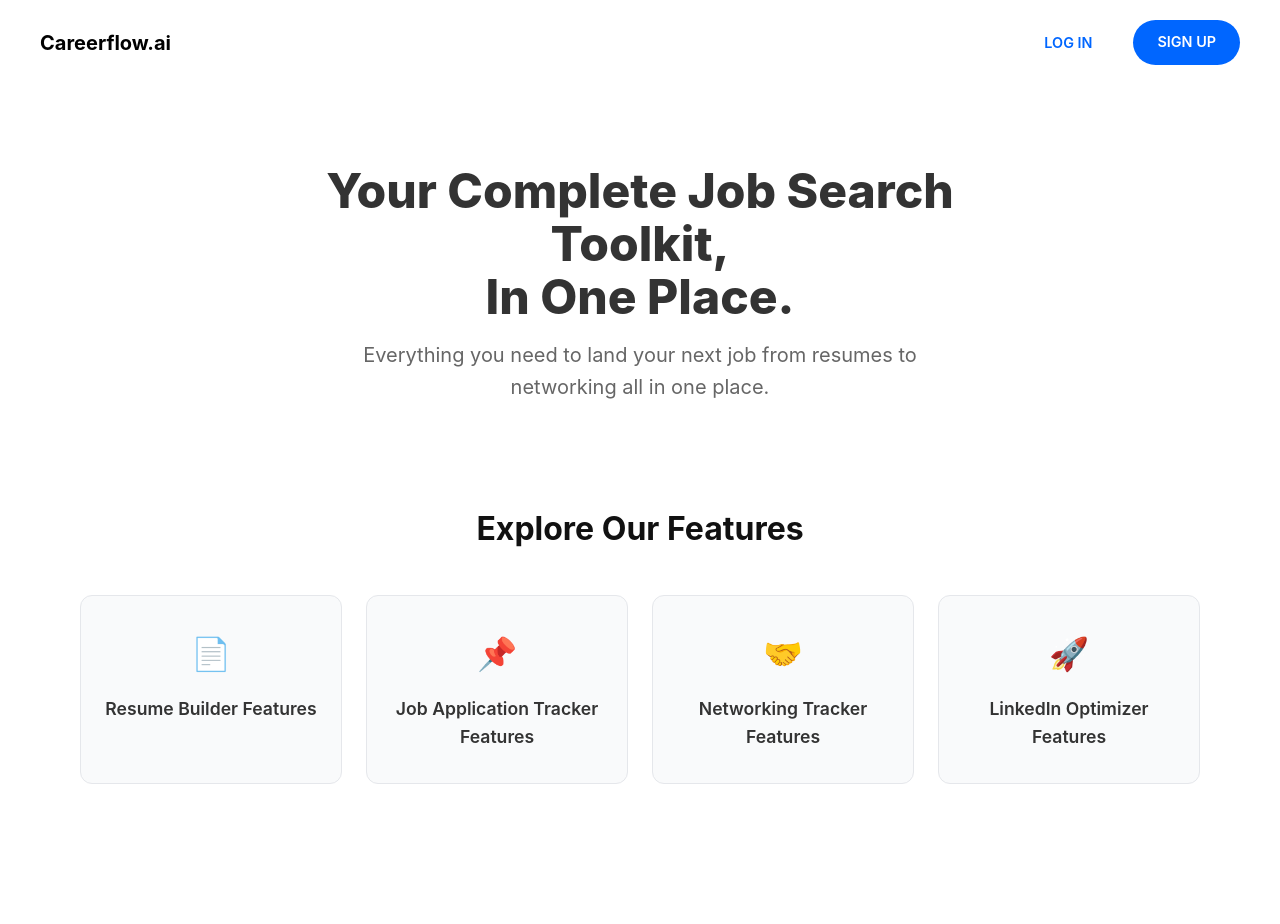
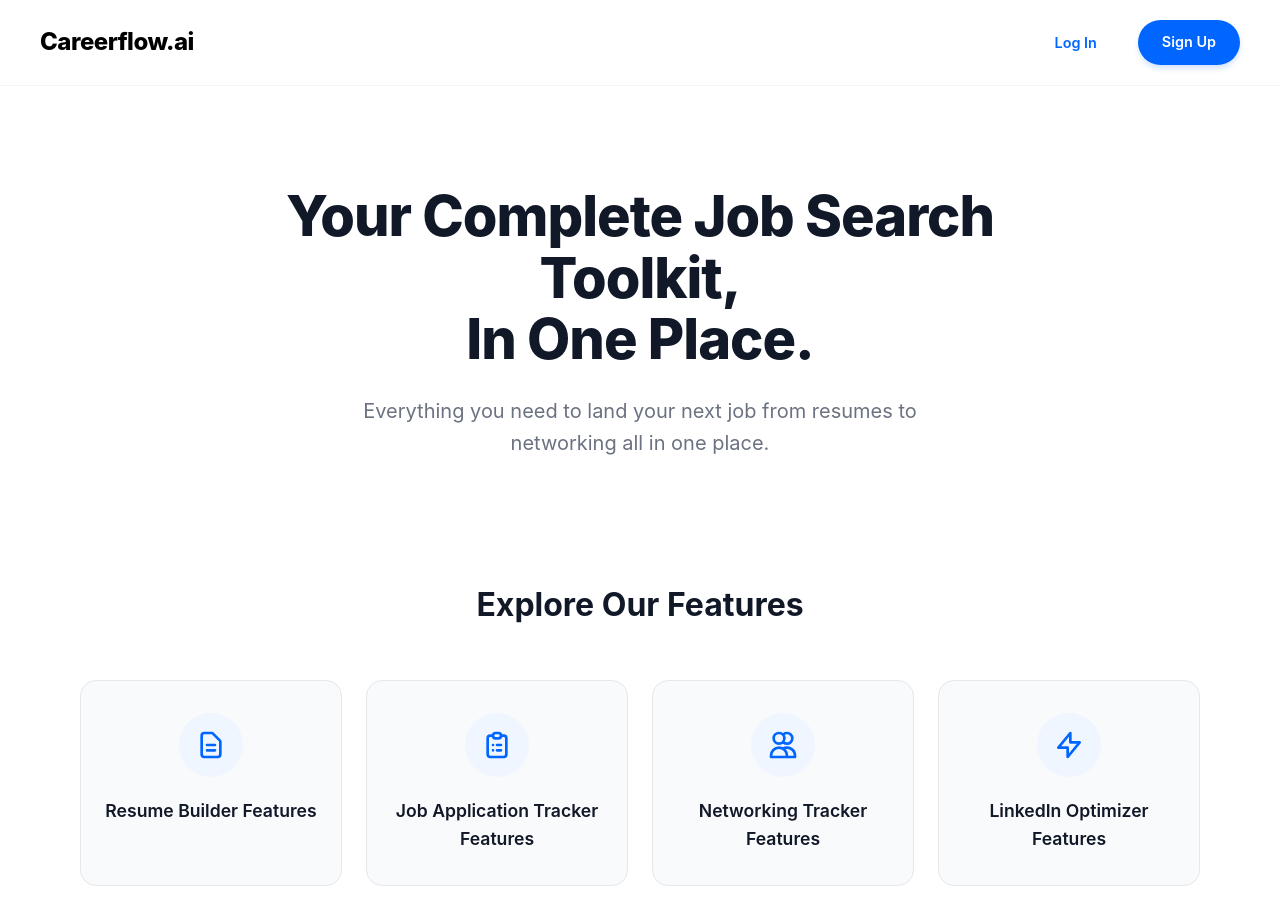
Before and after one commit to moboutrig/careerflow, a website: page index.html in a window 1280 px wide. Before the commit the page ends 824 px from the top, so only its background shows below. Drawn offline with Linux system fonts and the light colour scheme.

Commit message:
Update index.html

```diff
--- a/index.html
+++ b/index.html
@@ -4,29 +4,29 @@
     <meta charset="UTF-8">
     <meta name="viewport" content="width=device-width, initial-scale=1.0">
 
-    <!-- 1. FIXED CANONICAL (Matches your current URL for the audit) -->
+    <!-- 1. CANONICAL URL -->
     <link rel="canonical" href="https://careerflow-nine.vercel.app/">
 
-    <!-- 2. ADDED FAVICON -->
-    <!-- Place a file named 'favicon.ico' in your root/public folder -->
+    <!-- 2. FAVICON -->
     <link rel="icon" type="image/x-icon" href="/favicon.ico">
     <link rel="shortcut icon" href="/favicon.ico">
 
     <!-- SEO METADATA -->
-    <title>Careerflow.ai | The All-in-One AI Job Search Toolkit & Resume Builder</title>
+    <title>Careerflow.ai | The All-in-One AI Job Search Toolkit</title>
     <meta name="description" content="Accelerate your career with Careerflow.ai. The complete toolkit for resume building, LinkedIn optimization, and job application tracking. Sign up for free today.">
     <meta name="keywords" content="Resume Builder, Job Tracker, LinkedIn Optimizer, AI Career Tool, Job Search CRM">
     <meta name="robots" content="index, follow">
 
-    <!-- SOCIAL GRAPH -->
+    <!-- SOCIAL GRAPH (Open Graph) -->
     <meta property="og:type" content="website">
     <meta property="og:url" content="https://careerflow-nine.vercel.app/">
     <meta property="og:title" content="Careerflow.ai | Your Complete Job Search Toolkit">
     <meta property="og:description" content="Everything you need to land your next job from resumes to networking all in one place.">
-    <meta property="og:image" content="https://careerflow-nine.vercel.app/assets/social-image.jpg">
+    <!-- Ensure you upload an image named 'social-image.jpg' to your public folder -->
+    <meta property="og:image" content="https://careerflow-nine.vercel.app/social-image.jpg">
     <meta name="twitter:card" content="summary_large_image">
 
-    <!-- 3. ADDED GOOGLE ANALYTICS (Replace G-XXXXXXXXXX with your ID) -->
+    <!-- 3. GOOGLE ANALYTICS (Replace 'G-XXXXXXXXXX' with your real Measurement ID) -->
     <script async src="https://www.googletagmanager.com/gtag/js?id=G-XXXXXXXXXX"></script>
     <script>
       window.dataLayer = window.dataLayer || [];
@@ -35,7 +35,7 @@
       gtag('config', 'G-XXXXXXXXXX');
     </script>
 
-    <!-- SCHEMA MARKUP -->
+    <!-- SCHEMA MARKUP (JSON-LD) -->
     <script type="application/ld+json">
     {
       "@context": "https://schema.org",
@@ -44,39 +44,88 @@
       "applicationCategory": "BusinessApplication",
       "operatingSystem": "Web Browser",
       "description": "Your complete job search toolkit, in one place.",
-      "offers": { "@type": "Offer", "price": "0", "priceCurrency": "USD" }
+      "offers": { "@type": "Offer", "price": "0", "priceCurrency": "USD" },
+      "aggregateRating": { "@type": "AggregateRating", "ratingValue": "4.9", "ratingCount": "150" }
     }
     </script>
 
     <style>
-        /* STYLES (Kept consistent) */
+        /* BASE STYLES */
+        :root {
+            --primary-blue: #0066ff;
+            --text-dark: #111827;
+            --text-gray: #6b7280;
+            --bg-card: #f9fafb;
+            --border-card: #e5e7eb;
+        }
+
         * { box-sizing: border-box; margin: 0; padding: 0; }
-        body { font-family: -apple-system, BlinkMacSystemFont, "Segoe UI", Roboto, Helvetica, Arial, sans-serif; color: #333; line-height: 1.6; }
-        header { display: flex; justify-content: space-between; align-items: center; padding: 20px 40px; background: #fff; }
-        .logo { font-weight: 700; font-size: 1.25rem; color: #000; text-decoration: none; }
+        body { font-family: -apple-system, BlinkMacSystemFont, "Segoe UI", Roboto, Helvetica, Arial, sans-serif; color: var(--text-dark); line-height: 1.6; }
+
+        /* HEADER */
+        header { display: flex; justify-content: space-between; align-items: center; padding: 20px 40px; background: #fff; border-bottom: 1px solid #f3f4f6; }
+        .logo { font-weight: 800; font-size: 1.5rem; color: #000; text-decoration: none; letter-spacing: -0.5px; }
         .auth-buttons { display: flex; gap: 16px; }
-        .btn { padding: 10px 24px; border-radius: 50px; text-decoration: none; font-weight: 600; font-size: 0.9rem; transition: opacity 0.2s; }
-        .btn-login { color: #0066ff; border: 1px solid transparent; }
-        .btn-signup { background-color: #0066ff; color: white; }
-        .btn:hover { opacity: 0.9; }
-        .hero { text-align: center; padding: 80px 20px 60px; max-width: 800px; margin: 0 auto; }
-        .hero h1 { font-size: 3rem; font-weight: 800; margin-bottom: 16px; line-height: 1.1; }
-        .hero p { font-size: 1.25rem; color: #666; max-width: 600px; margin: 0 auto; }
 
+        /* BUTTONS */
+        .btn { padding: 10px 24px; border-radius: 50px; text-decoration: none; font-weight: 600; font-size: 0.9rem; transition: all 0.2s ease; }
+        .btn-login { color: var(--primary-blue); border: 1px solid transparent; }
+        .btn-signup { background-color: var(--primary-blue); color: white; box-shadow: 0 4px 6px -1px rgba(0, 102, 255, 0.2); }
+        .btn:hover { transform: translateY(-1px); opacity: 0.9; }
+
+        /* HERO */
+        .hero { text-align: center; padding: 100px 20px 80px; max-width: 900px; margin: 0 auto; }
+        .hero h1 { font-size: 3.5rem; font-weight: 800; margin-bottom: 24px; line-height: 1.1; letter-spacing: -1px; }
+        .hero p { font-size: 1.25rem; color: var(--text-gray); max-width: 600px; margin: 0 auto; }
+
+        /* CATEGORIES */
         .categories-section { padding: 40px; max-width: 1200px; margin: 0 auto; }
-
-        /* New Style for H2 to fix hierarchy */
-        .section-title { text-align: center; margin-bottom: 40px; font-size: 2rem; color: #111; }
+        .section-title { text-align: center; margin-bottom: 50px; font-size: 2rem; color: var(--text-dark); font-weight: 700; }
 
         .grid-container { display: grid; grid-template-columns: repeat(4, 1fr); gap: 24px; }
-        .feature-card { background: #f9fafb; border: 1px solid #e5e7eb; border-radius: 12px; padding: 32px 24px; text-align: center; transition: transform 0.2s; display: flex; flex-direction: column; align-items: center; }
-        .feature-card:hover { transform: translateY(-5px); border-color: #0066ff; }
-        .icon-box { font-size: 2rem; margin-bottom: 16px; }
-        .feature-card h3 { font-size: 1.1rem; font-weight: 600; }
+
+        .feature-card {
+            background: var(--bg-card);
+            border: 1px solid var(--border-card);
+            border-radius: 16px;
+            padding: 32px 24px;
+            text-align: center;
+            transition: all 0.3s ease;
+            display: flex;
+            flex-direction: column;
+            align-items: center;
+            height: 100%;
+        }
+
+        .feature-card:hover {
+            transform: translateY(-8px);
+            border-color: var(--primary-blue);
+            box-shadow: 0 10px 15px -3px rgba(0, 0, 0, 0.1);
+        }
+
+        .icon-box {
+            width: 64px;
+            height: 64px;
+            background: #eff6ff;
+            border-radius: 50%;
+            display: flex;
+            align-items: center;
+            justify-content: center;
+            margin-bottom: 20px;
+            color: var(--primary-blue);
+        }
+
+        .icon-box svg { width: 32px; height: 32px; }
+        .feature-card h3 { font-size: 1.1rem; font-weight: 600; color: var(--text-dark); }
+
+        @media (max-width: 1024px) {
+            .grid-container { grid-template-columns: repeat(2, 1fr); }
+        }
         @media (max-width: 768px) {
             .grid-container { grid-template-columns: 1fr; }
-            .hero h1 { font-size: 2rem; }
+            .hero h1 { font-size: 2.25rem; }
             header { padding: 20px; }
+            .logo { font-size: 1.25rem; }
         }
     </style>
 </head>
@@ -85,8 +134,8 @@
     <header role="banner">
         <a href="/" class="logo" aria-label="Careerflow.ai Homepage">Careerflow.ai</a>
         <nav class="auth-buttons">
-            <a href="/login" class="btn btn-login">LOG IN</a>
-            <a href="/signup" class="btn btn-signup">SIGN UP</a>
+            <a href="/login" class="btn btn-login">Log In</a>
+            <a href="/signup" class="btn btn-signup">Sign Up</a>
         </nav>
     </header>
 
@@ -97,29 +146,54 @@
         </section>
 
         <section class="categories-section">
-            <!-- 4. FIXED HEADING HIERARCHY: Added H2 here -->
             <h2 class="section-title">Explore Our Features</h2>
 
             <div class="grid-container">
+
+                <!-- Card 1: Resume Builder -->
                 <article class="feature-card">
-                    <div class="icon-box" aria-hidden="true">📄</div>
+                    <div class="icon-box" aria-hidden="true">
+                        <!-- SVG: Document -->
+                        <svg xmlns="http://www.w3.org/2000/svg" fill="none" viewBox="0 0 24 24" stroke="currentColor" stroke-width="2">
+                            <path stroke-linecap="round" stroke-linejoin="round" d="M9 12h6m-6 4h6m2 5H7a2 2 0 01-2-2V5a2 2 0 012-2h5.586a1 1 0 01.707.293l5.414 5.414a1 1 0 01.293.707V19a2 2 0 01-2 2z" />
+                        </svg>
+                    </div>
                     <h3>Resume Builder Features</h3>
                 </article>
 
+                <!-- Card 2: Application Tracker -->
                 <article class="feature-card">
-                    <div class="icon-box" aria-hidden="true">📌</div>
+                    <div class="icon-box" aria-hidden="true">
+                        <!-- SVG: Push Pin / Kanban -->
+                        <svg xmlns="http://www.w3.org/2000/svg" fill="none" viewBox="0 0 24 24" stroke="currentColor" stroke-width="2">
+                            <path stroke-linecap="round" stroke-linejoin="round" d="M9 5H7a2 2 0 00-2 2v12a2 2 0 002 2h10a2 2 0 002-2V7a2 2 0 00-2-2h-2M9 5a2 2 0 002 2h2a2 2 0 002-2M9 5a2 2 0 012-2h2a2 2 0 012 2m-3 7h3m-3 4h3m-6-4h.01M9 16h.01" />
+                        </svg>
+                    </div>
                     <h3>Job Application Tracker Features</h3>
                 </article>
 
+                <!-- Card 3: Networking -->
                 <article class="feature-card">
-                    <div class="icon-box" aria-hidden="true">🤝</div>
+                    <div class="icon-box" aria-hidden="true">
+                        <!-- SVG: Users / Handshake -->
+                        <svg xmlns="http://www.w3.org/2000/svg" fill="none" viewBox="0 0 24 24" stroke="currentColor" stroke-width="2">
+                            <path stroke-linecap="round" stroke-linejoin="round" d="M12 4.354a4 4 0 110 5.292M15 21H3v-1a6 6 0 0112 0v1zm0 0h6v-1a6 6 0 00-9-5.197M13 7a4 4 0 11-8 0 4 4 0 018 0z" />
+                        </svg>
+                    </div>
                     <h3>Networking Tracker Features</h3>
                 </article>
 
+                <!-- Card 4: LinkedIn Optimizer -->
                 <article class="feature-card">
-                    <div class="icon-box" aria-hidden="true">🚀</div>
+                    <div class="icon-box" aria-hidden="true">
+                        <!-- SVG: Rocket / Growth -->
+                        <svg xmlns="http://www.w3.org/2000/svg" fill="none" viewBox="0 0 24 24" stroke="currentColor" stroke-width="2">
+                            <path stroke-linecap="round" stroke-linejoin="round" d="M13 10V3L4 14h7v7l9-11h-7z" />
+                        </svg>
+                    </div>
                     <h3>LinkedIn Optimizer Features</h3>
                 </article>
+
             </div>
         </section>
     </main>
```
